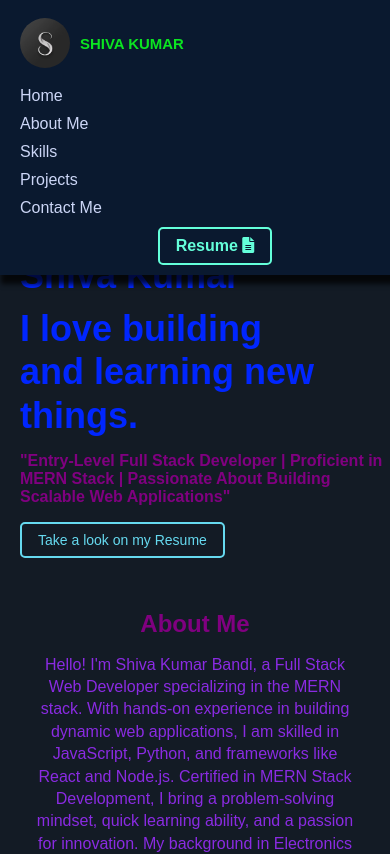
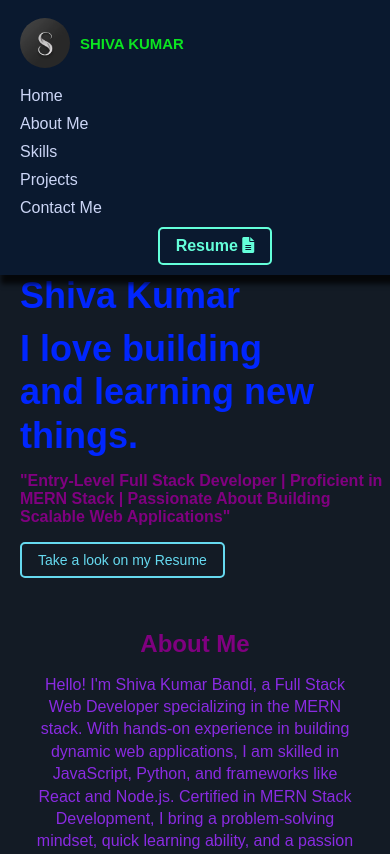
Before and after one commit to shivakumar-bandi/my-portfolio-s, a React (Create React App) app: page / in a window 390 px wide. Shown: the top 854 px of the page. Built offline with nearby package versions, Linux system fonts and the light colour scheme.

Commit message:
first commit

```diff
--- a/src/components/Home.css
+++ b/src/components/Home.css
@@ -3,8 +3,8 @@
 }
 
 #home {
-  padding-top: 40px;
-  padding-left: 100px;
+  padding-top: 100px; /* Increased padding to push content down */
+  padding-left: 20px;
 }
 
 /* Header styles */
@@ -52,7 +52,7 @@ button:focus {
 /* Responsive Design for Mobile Screens */
 @media (max-width: 768px) {
   #home {
-    padding-top: 100px; /* Increased padding to avoid overlapping with navbar */
+    padding-top: 120px; /* Further increased padding to avoid overlapping with navbar */
     padding-left: 20px;
   }
 
```
